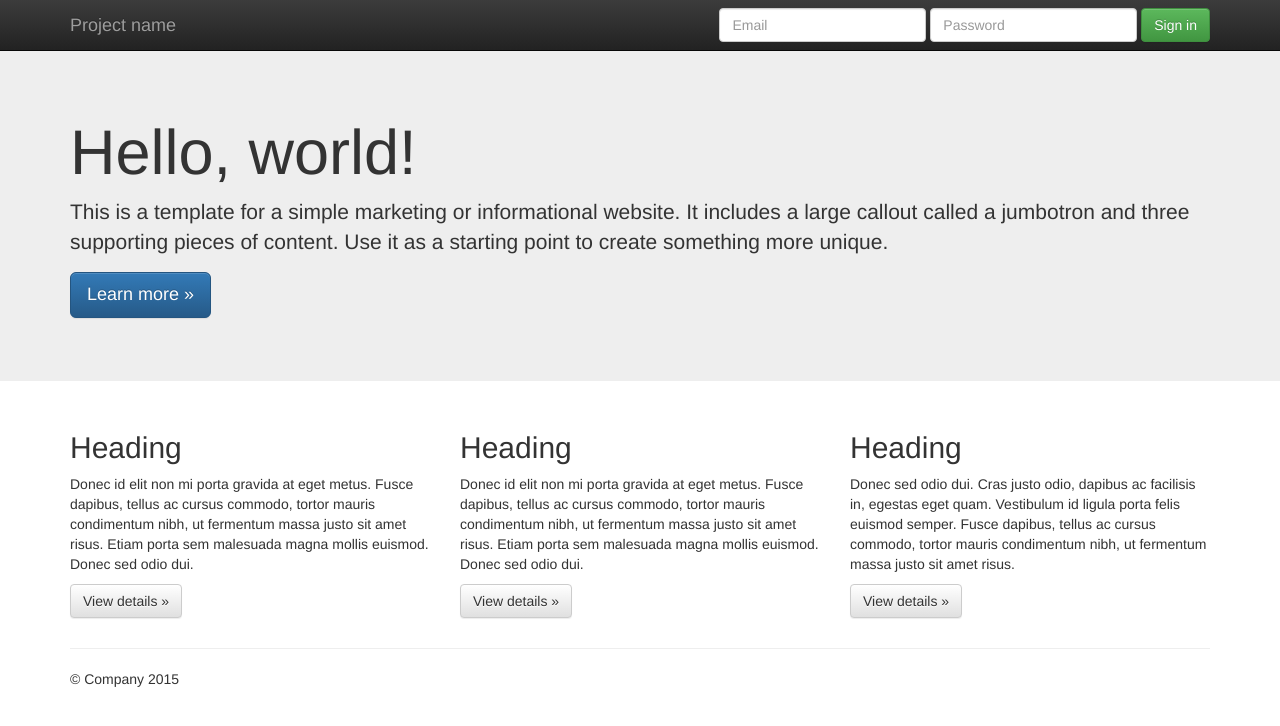
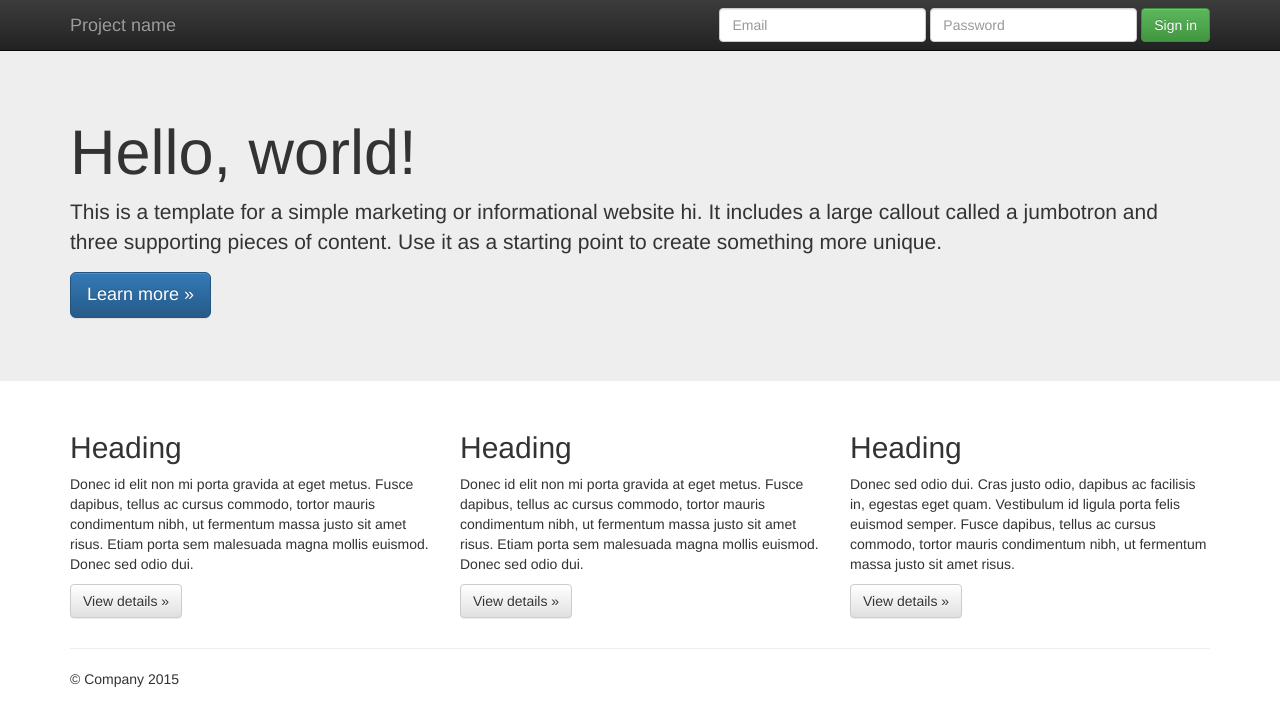
Before and after one commit to donaldo74/Inniskeen, a website: page index.html in a window 1280 px wide. Drawn offline with nearby package versions, Linux system fonts and the light colour scheme; files that its build step writes are made by us from their sources; files whose address does not match are found by name.

Commit message:
added hi

```diff
--- a/index.html
+++ b/index.html
@@ -56,7 +56,7 @@
     <div class="jumbotron">
       <div class="container">
         <h1>Hello, world!</h1>
-        <p>This is a template for a simple marketing or informational website. It includes a large callout called a jumbotron and three supporting pieces of content. Use it as a starting point to create something more unique.</p>
+        <p>This is a template for a simple marketing or informational website hi. It includes a large callout called a jumbotron and three supporting pieces of content. Use it as a starting point to create something more unique.</p>
         <p><a class="btn btn-primary btn-lg" href="#" role="button">Learn more &raquo;</a></p>
       </div>
     </div>
```
